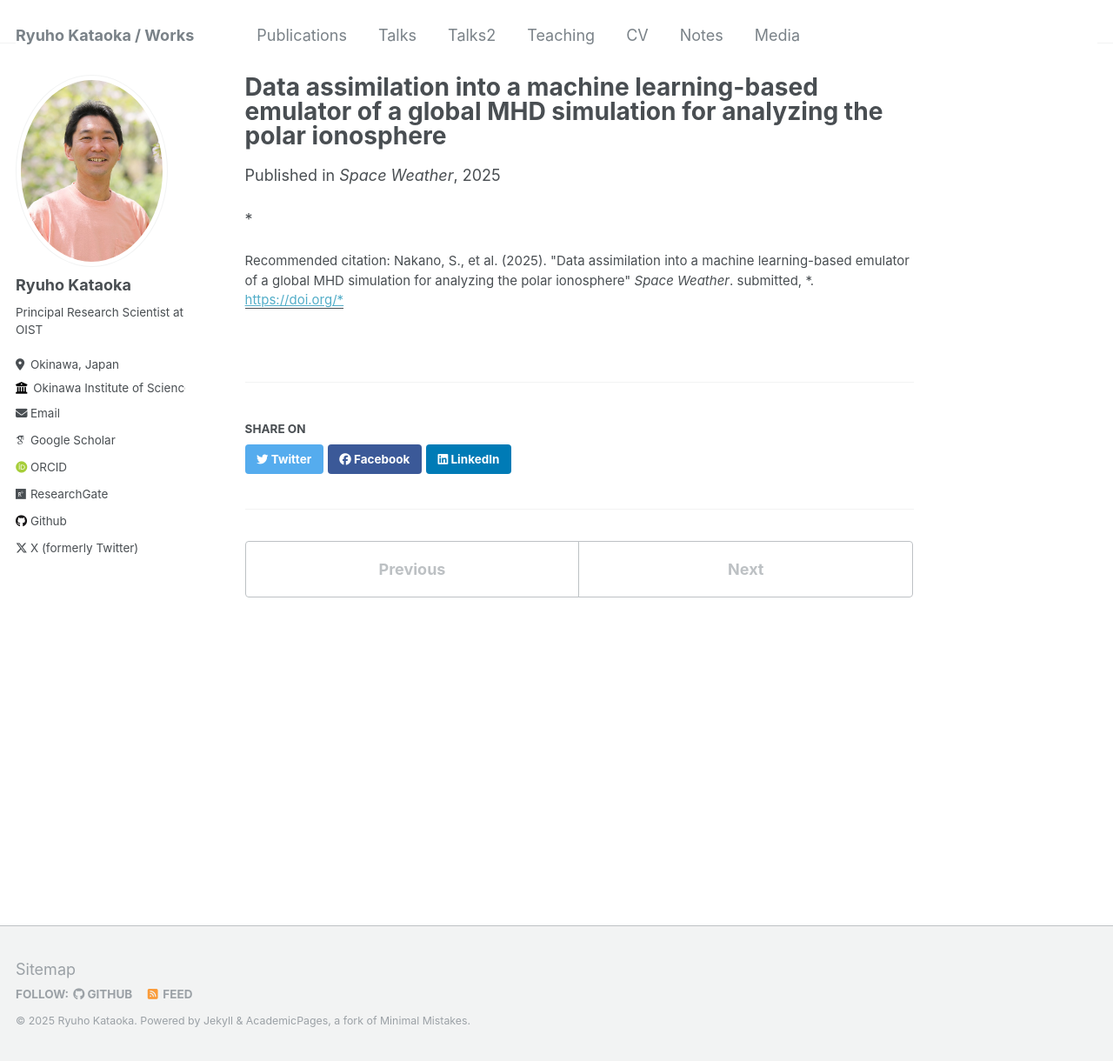
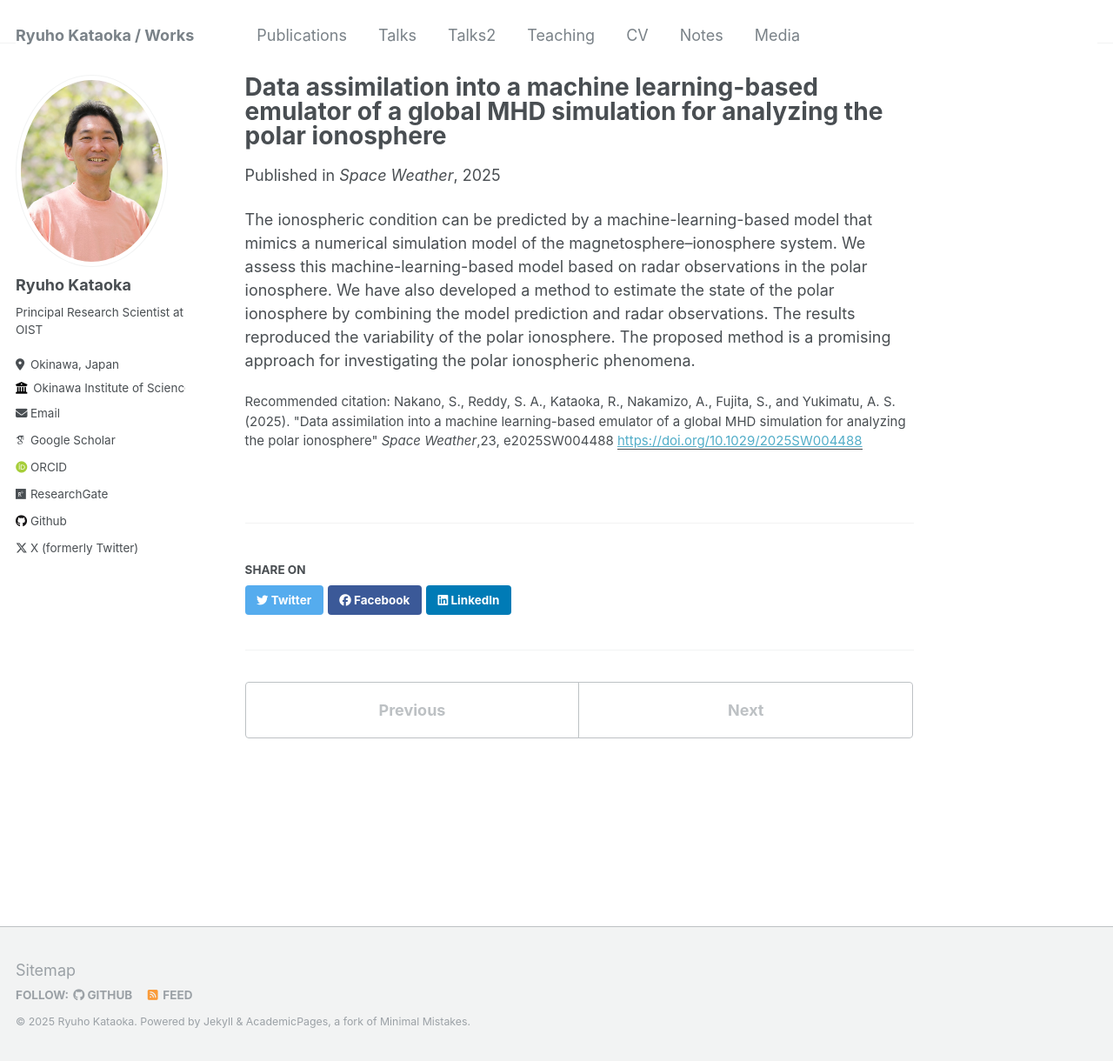
Before and after one commit to ryuhokataoka/ryuhokataoka.github.io, a Jekyll site: the page built from _publications/2025-04-17-SDda.md, in a window 1280 px wide and 1220 px high. Shown: the whole window at 87% size. Built offline with Jekyll 4.4.1, drawn with Linux system fonts in a browser that asks for light colours; some web fonts are replaced.

Commit message:
Revise publication entry for SDda
Updated publication details including date, permalink, and citation.

```diff
--- a/_publications/2025-04-17-SDda.md
+++ b/_publications/2025-04-17-SDda.md
@@ -1,12 +1,12 @@
 ---
 title: "Data assimilation into a machine learning-based emulator of a global MHD simulation for analyzing the polar ionosphere"
 collection: publications
-permalink: /publication/2025-04-17-SDda
-excerpt: 'SuperDARN data assimilation with SMRAI model (submitted)'
-date: 2025-04-17
+permalink: /publication/2025-11-24-SDda
+excerpt: 'SuperDARN data assimilation with SMRAI model'
+date: 2025-11-24
 venue: 'Space Weather'
-paperurl: 'https://doi.org/*'
-citation: 'Nakano, S., et al. (2025). &quot;Data assimilation into a machine learning-based emulator of a global MHD simulation for analyzing the polar ionosphere&quot; <i>Space Weather</i>. submitted, *.'
+paperurl: 'https://doi.org/10.1029/2025SW004488'
+citation: 'Nakano, S., Reddy, S. A., Kataoka, R., Nakamizo, A., Fujita, S., and Yukimatu, A. S. (2025). &quot;Data assimilation into a machine learning-based emulator of a global MHD simulation for analyzing the polar ionosphere&quot; <i>Space Weather</i>,23, e2025SW004488'
 ---
 
-*
+The ionospheric condition can be predicted by a machine-learning-based model that mimics a numerical simulation model of the magnetosphere–ionosphere system. We assess this machine-learning-based model based on radar observations in the polar ionosphere. We have also developed a method to estimate the state of the polar ionosphere by combining the model prediction and radar observations. The results reproduced the variability of the polar ionosphere. The proposed method is a promising approach for investigating the polar ionospheric phenomena.
```
